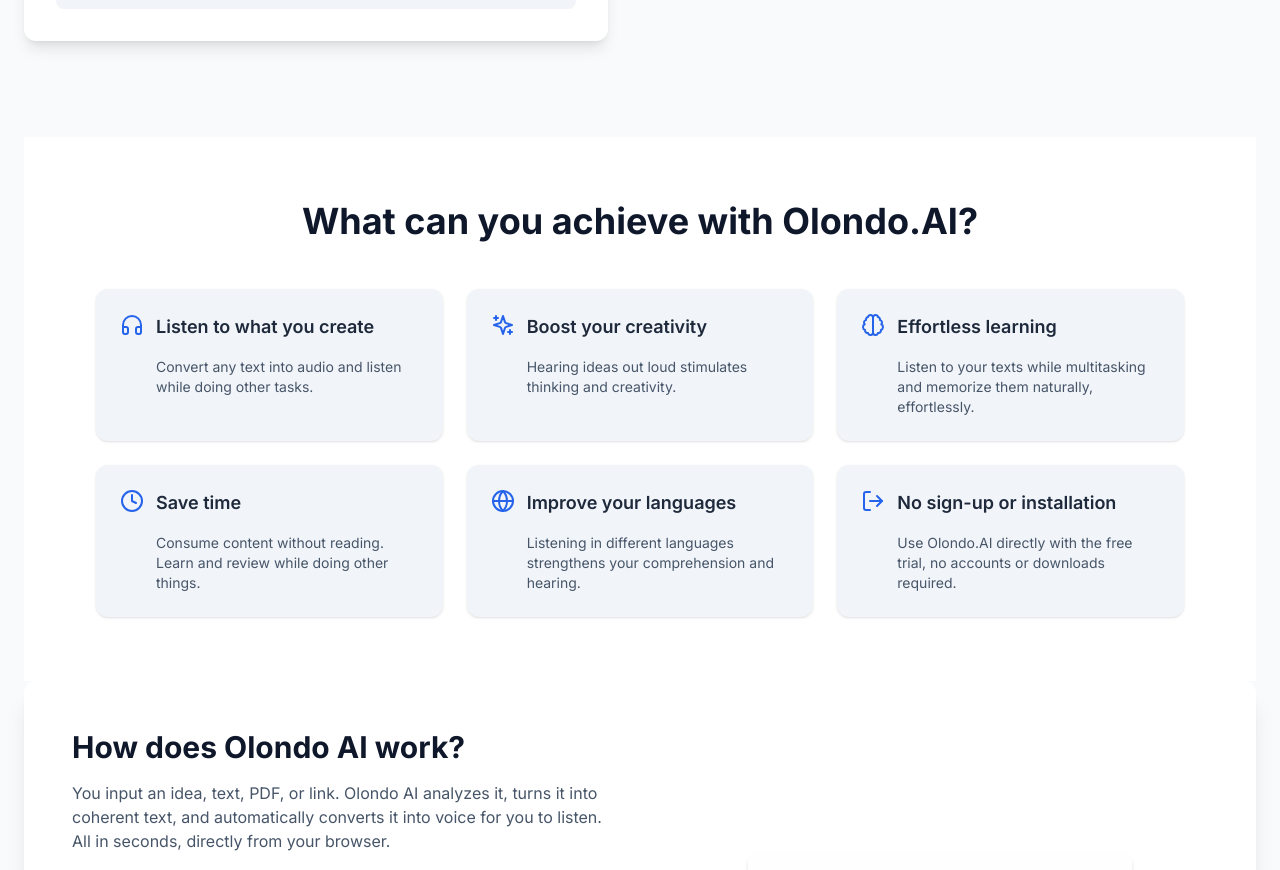
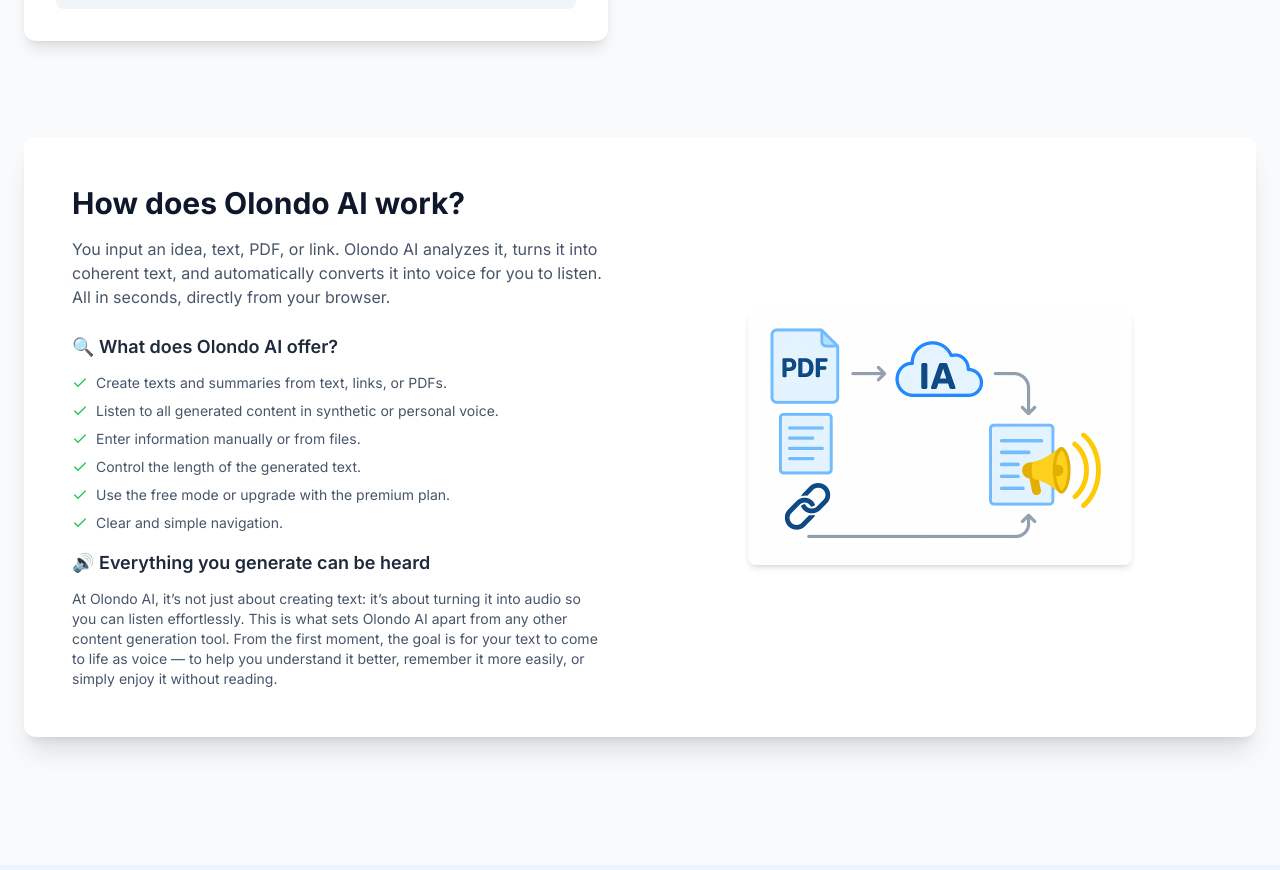
Before and after one commit to Enekuo/olondo-ai, a React (Vite) app: page / in a window 1280 px wide. Shown: the part 2360-3230 px from the top of the page. Built offline with nearby package versions, Linux system fonts and the light colour scheme.

Commit message:
BenefitsSection corregido

```diff
--- a/src/components/home/OlondoFeaturesSection.jsx
+++ b/src/components/home/OlondoFeaturesSection.jsx
@@ -2,7 +2,7 @@
 import { motion } from 'framer-motion';
 import { useLanguage } from '@/contexts/LanguageContext';
 import { Check, Headphones, FileText, Mic, Lock, Settings2, Brain } from 'lucide-react';
-import OlondoBenefitsSection from './OlondoBenefitsSection';
+
 
 const OlondoFeaturesSection = () => {
   const { t } = useLanguage();
@@ -114,7 +114,7 @@
           </motion.div>
         </div>
 
-        <OlondoBenefitsSection />
+
 
 
         <motion.div
```
